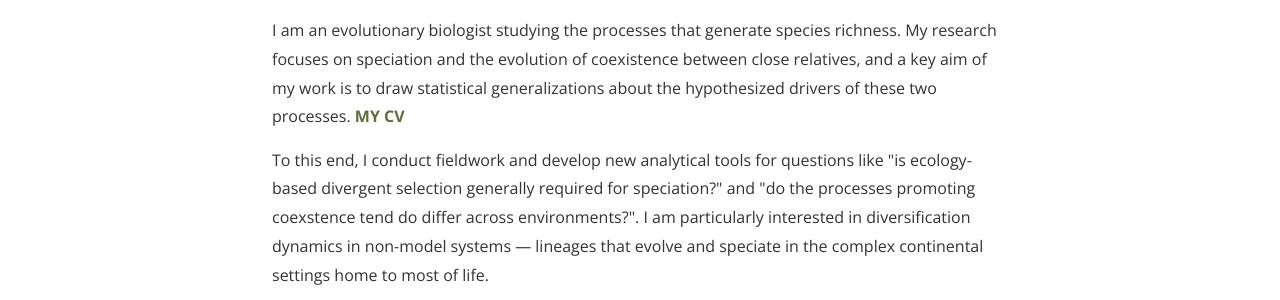
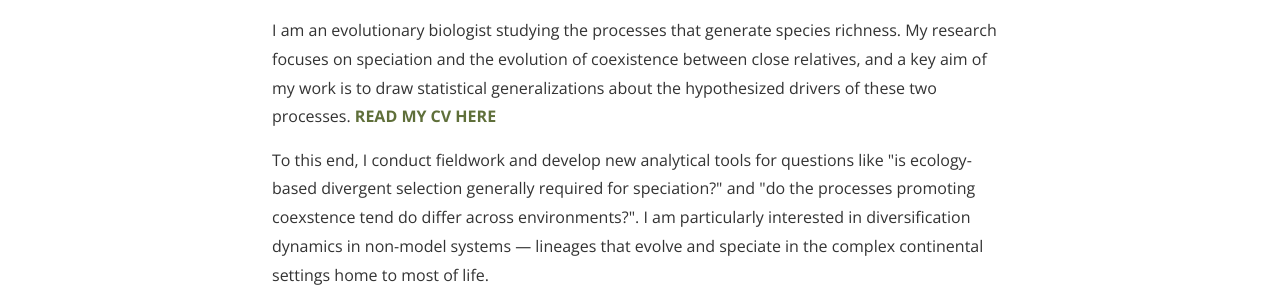
Before and after one commit to SeanASAnderson/SeanASAnderson.github.io, a Jekyll site: the page built from index.html, in a window 1280 px wide and 1019 px high. Shown: the part 472-772 px from the top of the window. Built offline with Jekyll 4.4.1, drawn with Linux system fonts in a browser that asks for light colours; nearby versions of some CDN libraries; some web fonts are replaced; the list of posts is cut into pages by our own code.

Commit message:
links to cv in bio

```diff
--- a/index.html
+++ b/index.html
@@ -45,7 +45,7 @@ pagination:
 
 <body>
   <!--<h1> <center> Welcome! </center> </h1>-->
-  <p> I am an evolutionary biologist studying the processes that generate species richness. My research focuses on speciation and the evolution of coexistence between close relatives, and a key aim of my work is to draw statistical generalizations about the hypothesized drivers of these two processes. <a href="https://github.com/SeanASAnderson/CV/blob/main/AndersonSean.CV.2021.pdf"><b>MY CV</b></a></p>
+  <p> I am an evolutionary biologist studying the processes that generate species richness. My research focuses on speciation and the evolution of coexistence between close relatives, and a key aim of my work is to draw statistical generalizations about the hypothesized drivers of these two processes. <a href="https://github.com/SeanASAnderson/CV/blob/main/AndersonSean.CV.2021.pdf"><b>READ MY CV HERE</b></a></p>
   <p> To this end, I conduct fieldwork and develop new analytical tools for questions like "is ecology-based divergent selection generally required for speciation?" and "do the processes promoting coexstence tend do differ across environments?". I am particularly interested in diversification dynamics in non-model systems <span>&#8212;</span> lineages that evolve and speciate in the complex continental settings home to most of life. </p>
   <p> Currently I am a PhD candidate in <a href="https://www.utsc.utoronto.ca/~jweir"/> <b>Jason Weir's </a> </b> lab at the University of Toronto. I'm entering the final year of my thesis work, so <b> if you're a PI and would like to discuss potential postdoc partnerships in 2022, please <a href="mailto:sean.as.anderson@gmail.com">reach out!</a></b> </p>
 
```
Also changed, not shown: thequarterly.md (+1 -1 lines).
